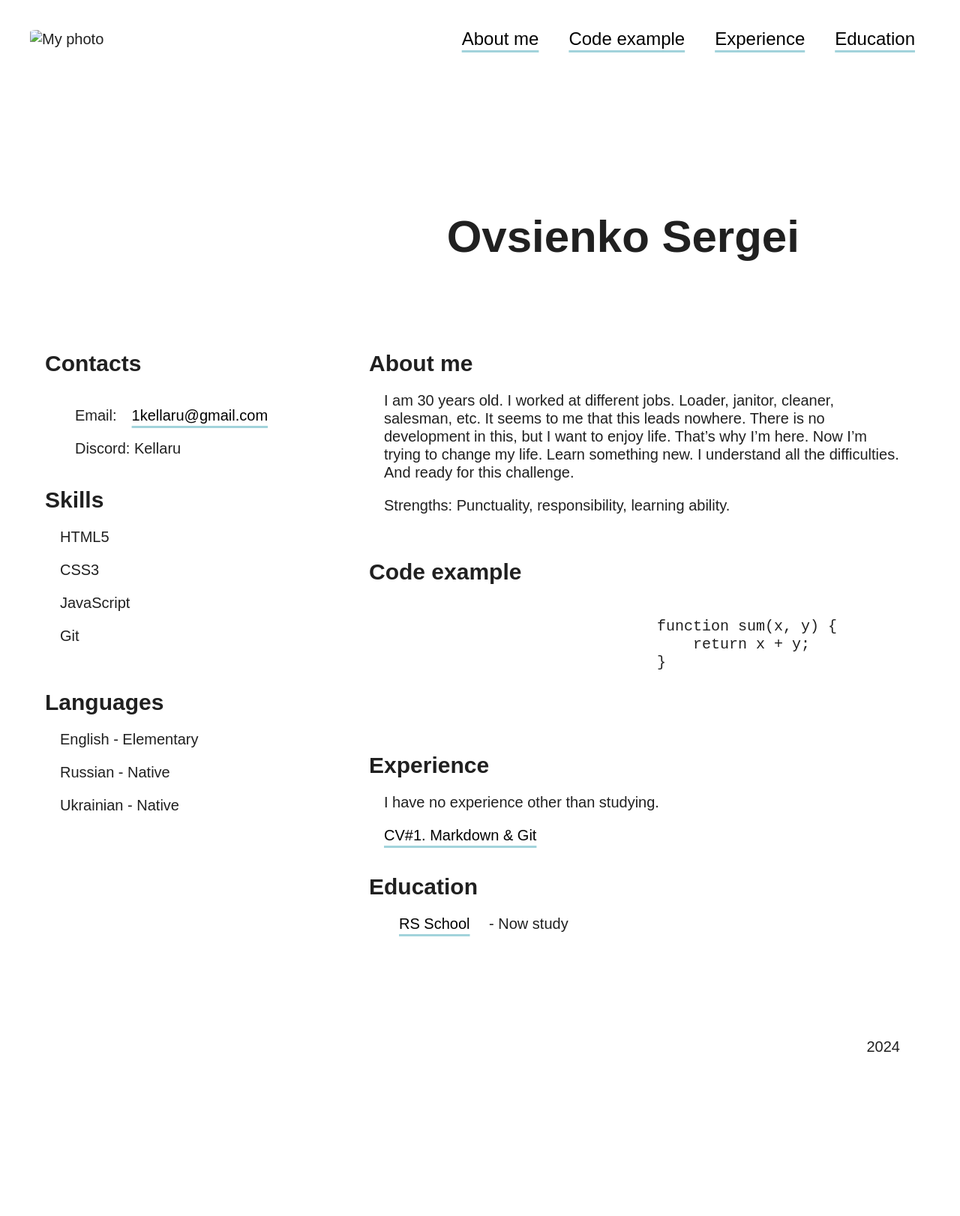
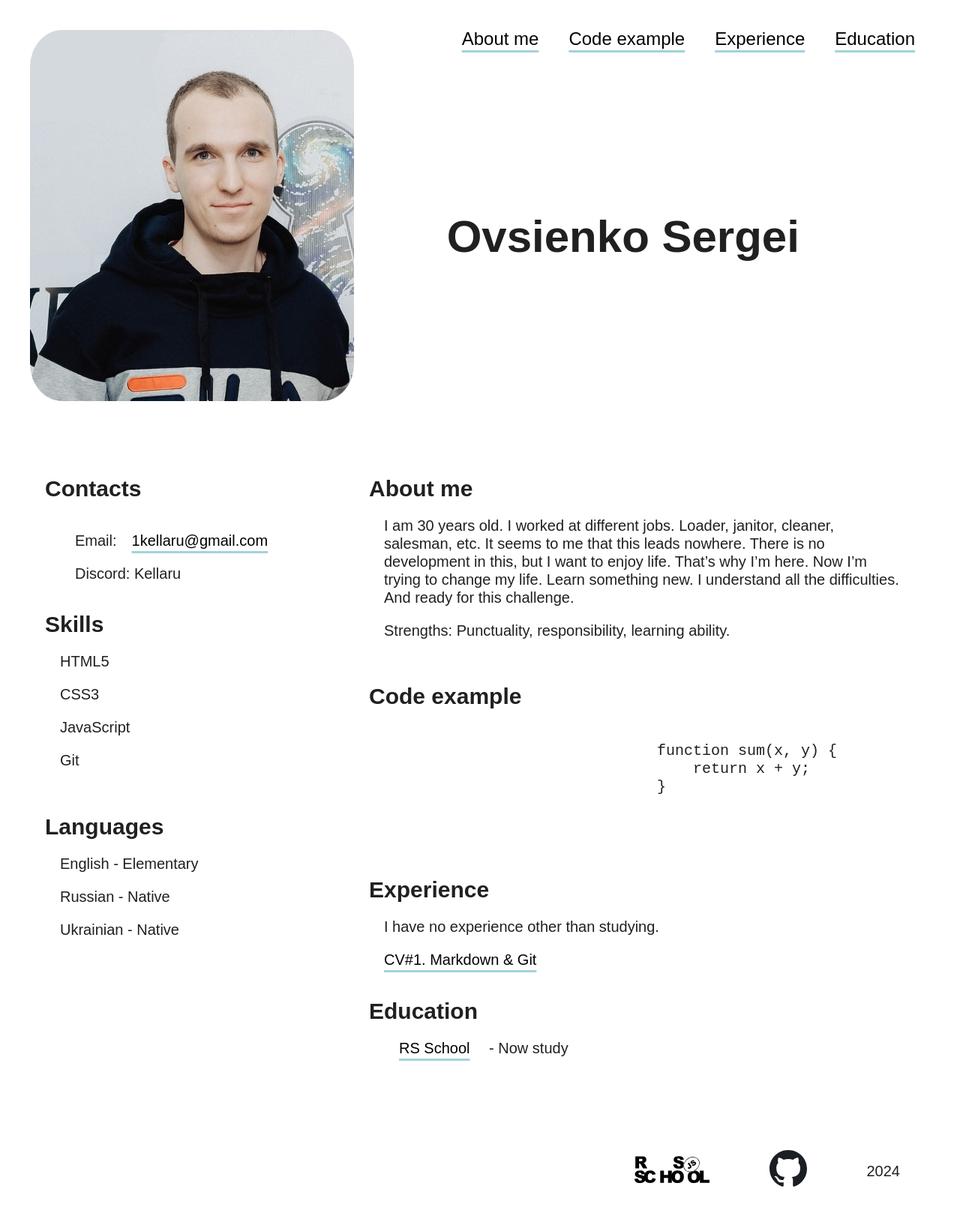
Before and after one commit to Kellaru/rsschool-cv, a plain HTML site: page index.html in a window 1280 px wide. Shown: the whole page at 75% size. Before the commit the page ends 1488 px from the top, so only its background shows below. Drawn offline with Linux system fonts and the light colour scheme; the site is published under a folder, as on GitHub Pages, so addresses that start at the root find nothing.

Commit message:
fix: image directory

```diff
--- a/index.html
+++ b/index.html
@@ -6,8 +6,8 @@
     <title>Kellaru CV</title>
     <link rel="preconnect" href="https://fonts.googleapis.com">
     <link rel="preconnect" href="https://fonts.gstatic.com" crossorigin>
-    <link rel="icon" type="image/png" sizes="32x32" href="/img/favicon-32x32.png">
-    <link rel="icon" type="image/png" sizes="16x16" href="/img/favicon-16x16.png">
+    <link rel="icon" type="image/png" sizes="32x32" href="img/favicon-32x32.png">
+    <link rel="icon" type="image/png" sizes="16x16" href="img/favicon-16x16.png">
     <link rel="stylesheet" href="css/normalize.css">
     <!-- <link rel="stylesheet" href="css/reset.css"> -->
     <link rel="stylesheet" href="css/style.css">
@@ -19,7 +19,7 @@
             <div class="container header__container">
                 <div class="header__inner">
                     <div class="photo">
-                        <img src="/img/photo.jpg" alt="My photo">
+                        <img src="img/photo.jpg" alt="My photo">
                     </div>
                     <div class="menu-title">
                         <nav class="menu">
@@ -115,12 +115,12 @@
                 <div class="footer__inner">
                     <div class="footer__item logo-rss">
                         <a href="https://rs.school/courses/javascript-ru">
-                            <img src="/img/rs-school-logo.svg" alt="">
+                            <img src="img/rs-school-logo.svg" alt="">
                         </a>
                     </div>
                     <div class="footer__item git">
                         <a href="https://github.com/Kellaru">
-                            <img src="/img/Octicons-mark-github.svg" alt="">
+                            <img src="img/Octicons-mark-github.svg" alt="">
                         </a>
                     </div>
                     <div class="footer__item date">
```
